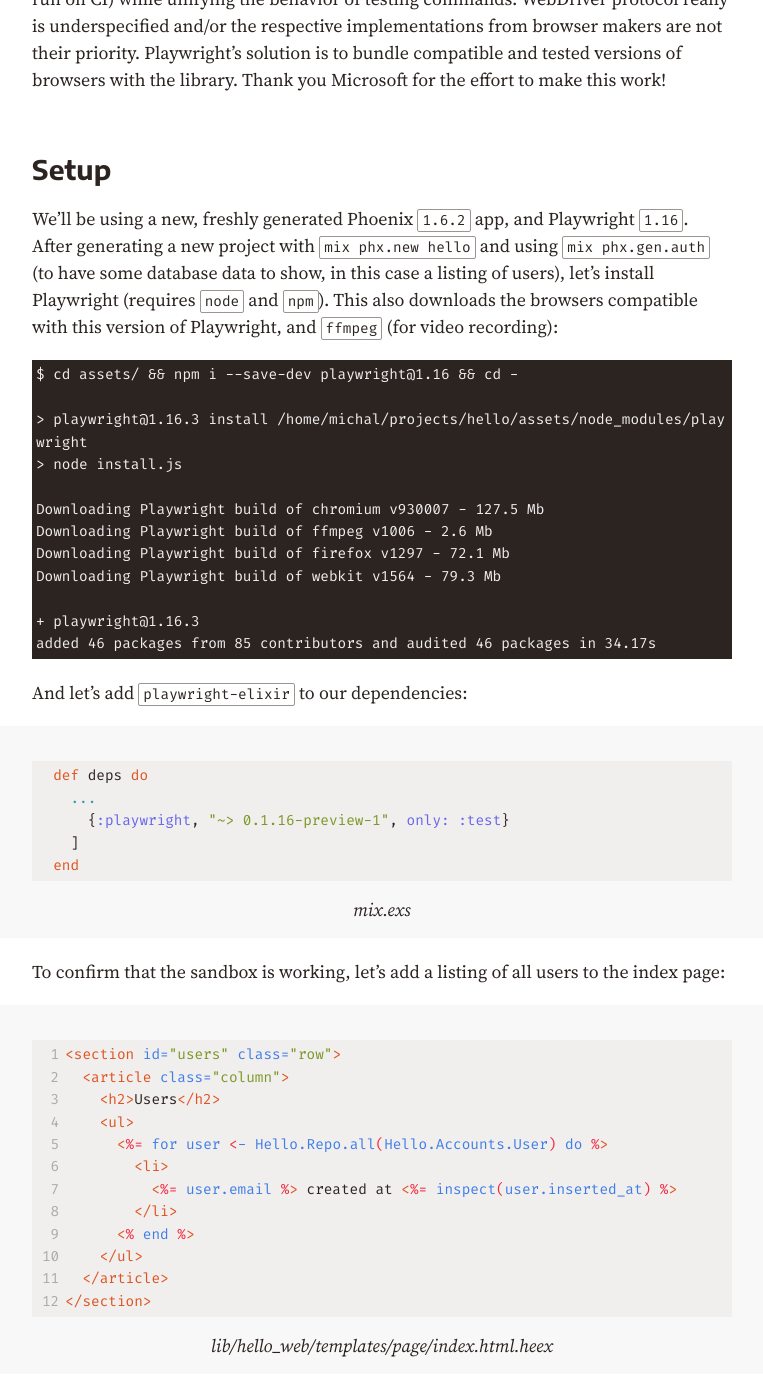
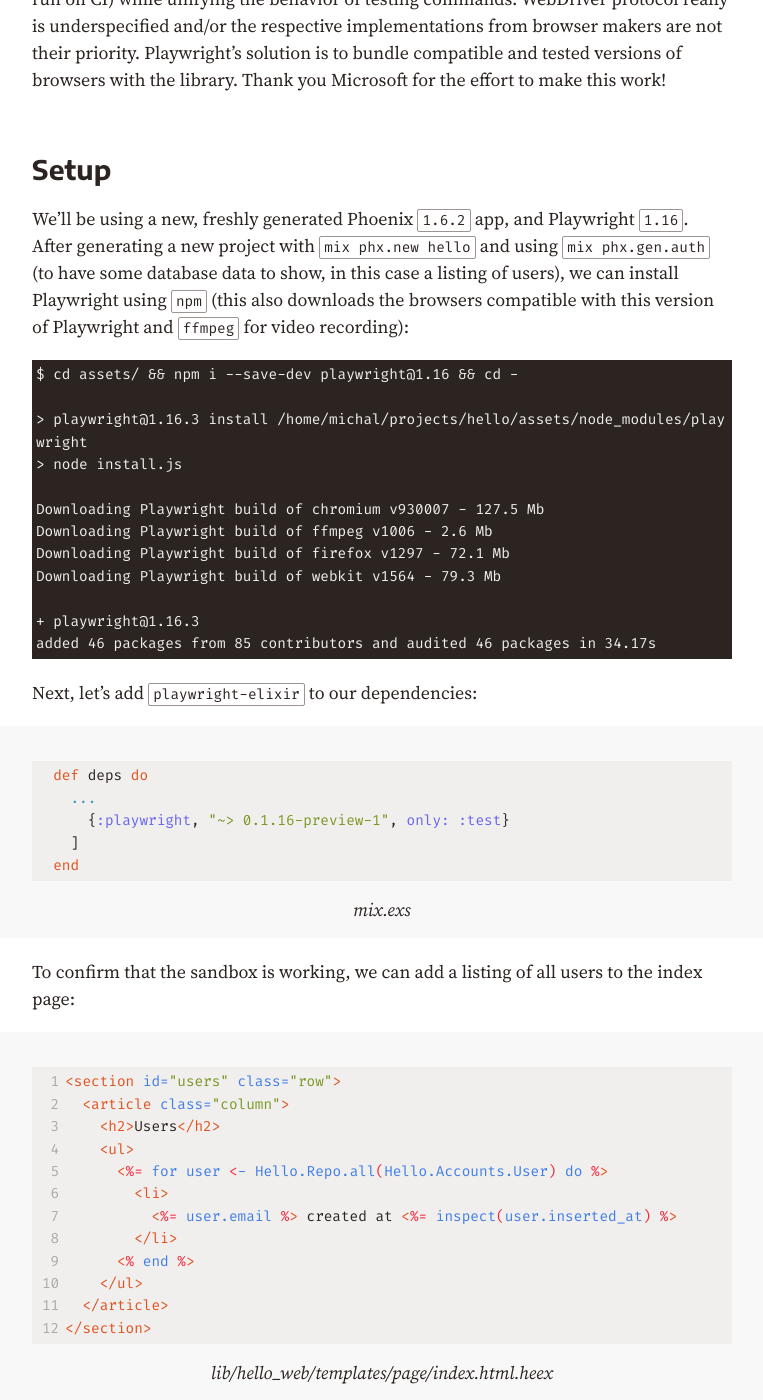
Before and after one commit to michallepicki/blog, a Jekyll site: the page built from _posts/2021-11-06-playwright-and-phoenix-ecto-sql-sandbox.md, in a window 1280 px wide and 1400 px high, scrolled down 709 px. Shown: the whole window, without its empty margins (258-1021 px from the left). Built offline with Jekyll 4.4.1, drawn with Linux system fonts in a browser that asks for light colours; some of the changed text lies outside the part shown.

Commit message:
small tweaks

```diff
--- a/_posts/2021-11-06-playwright-and-phoenix-ecto-sql-sandbox.md
+++ b/_posts/2021-11-06-playwright-and-phoenix-ecto-sql-sandbox.md
@@ -13,7 +13,7 @@ Playwright supports testing against Firefox and WebKit (closest thing to Safari
 
 ## Setup
 
-We'll be using a new, freshly generated Phoenix `1.6.2` app, and Playwright `1.16`. After generating a new project with `mix phx.new hello` and using `mix phx.gen.auth` (to have some database data to show, in this case a listing of users), let's install Playwright (requires `node` and `npm`). This also downloads the browsers compatible with this version of Playwright, and `ffmpeg` (for video recording):
+We'll be using a new, freshly generated Phoenix `1.6.2` app, and Playwright `1.16`. After generating a new project with `mix phx.new hello` and using `mix phx.gen.auth` (to have some database data to show, in this case a listing of users), we can install Playwright using `npm` (this also downloads the browsers compatible with this version of Playwright and `ffmpeg` for video recording):
 
 {% raw %}
 <div><pre><code class="terminal">$ cd assets/ &amp;&amp; npm i --save-dev playwright@1.16 &amp;&amp; cd -
@@ -31,7 +31,7 @@ added 46 packages from 85 contributors and audited 46 packages in 34.17s
 </code></pre></div>
 {% endraw %}
 
-And let's add `playwright-elixir` to our dependencies:
+Next, let's add `playwright-elixir` to our dependencies:
 
 {% capture c %}{% raw %}
   def deps do
@@ -41,7 +41,7 @@ And let's add `playwright-elixir` to our dependencies:
   end
 {% endraw %}{% endcapture %}{% include code_block.html code=c lang="elixir" numbered=false figure=true figcaption="mix.exs"%}
 
-To confirm that the sandbox is working, let's add a listing of all users to the index page:
+To confirm that the sandbox is working, we can add a listing of all users to the index page:
 
 {% capture c %}{% raw %}
 <section id="users" class="row">
@@ -58,7 +58,7 @@ To confirm that the sandbox is working, let's add a listing of all users to the
 </section>
 {% endraw %}{% endcapture %}{% include code_block.html code=c lang="html" numbered=true figure=true figcaption="lib/hello_web/templates/page/index.html.heex"%}
 
-And let's add a very simple test first, to confirm that everything is correctly set up:
+And to confirm that playwright-elixir is correctly set up, we can add a very simple test that accesses our app:
 
 {% capture c %}{% raw %}
 defmodule HelloWeb.Integration.ATest do
@@ -89,7 +89,7 @@ Finished in 1.7 seconds (0.00s async, 1.7s sync)
 
 ## Testing registration
 
-Let's write a test that registers a user, waits a few seconds, refreshes the page and confirms there is only one user registered. This is just to see that sandboxing works as intended.
+To see that sandboxing works as intended, we can write a test that registers a user, waits a few seconds, refreshes the page and confirms there is only one user registered.
 
 {% capture c %}{% raw %}
 test "registering a user", %{page: page} do
@@ -137,7 +137,7 @@ Finished in 9.2 seconds (9.2s async, 0.00s sync)
 </code></pre></div>
 {% endraw %}
 
-Let's fix that!
+We can fix that using the Ecto Sandbox!
 
 ## Phoenix Ecto Sandbox configuration
 
```
Also changed, not shown: about.md (+1 -1 lines).
